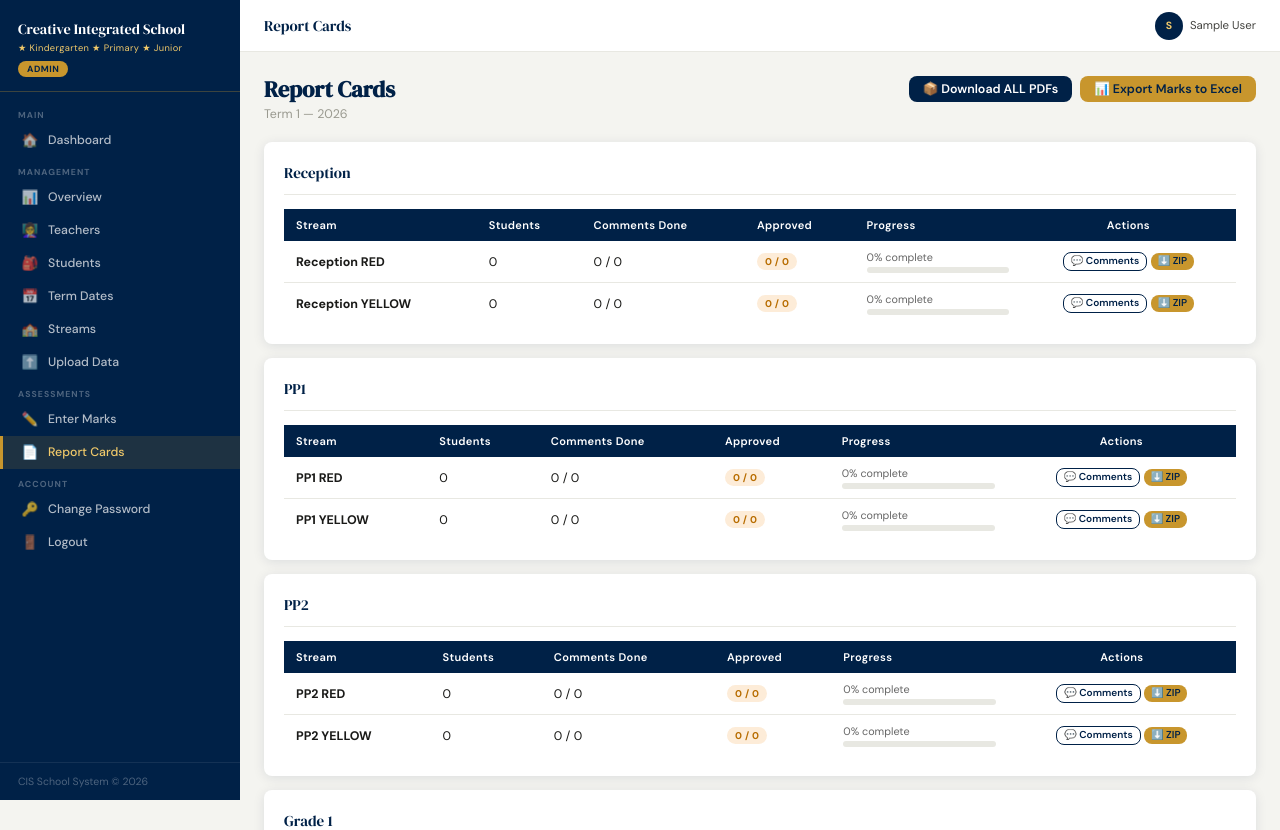
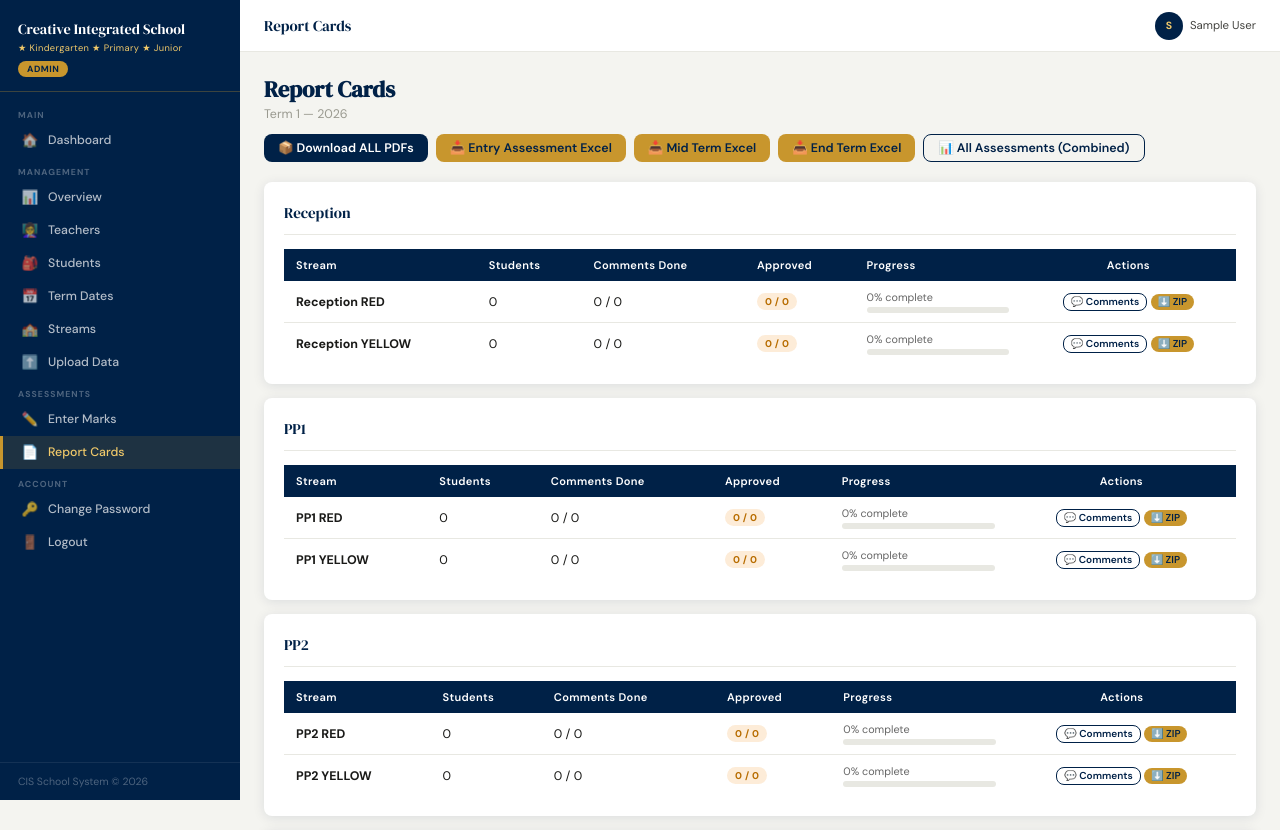
Before and after one commit to brayomoha/CIS-REPORTS, a Flask app: page /reports/overview in a window 1280 px wide. Shown: the top 830 px of the page. Run offline with Flask 3, Linux system fonts and the light colour scheme; the visitor is signed in with stand-in values (Sample User, id 1); data comes from the database, SQL or seed files in the repository; data that the repository does not hold is empty.

Commit message:
Update overview.html

```diff
--- a/app/templates/reports/overview.html
+++ b/app/templates/reports/overview.html
@@ -10,9 +10,20 @@
        onclick="this.textContent='⏳ Generating...';this.style.opacity='.6'">
       📦 Download ALL PDFs
     </a>
-    <a href="{{ url_for('reports.download_marks_excel') }}" class="btn btn-g">
-      📊 Export Marks to Excel
-    </a>
+    <div style="display:flex;gap:8px;flex-wrap:wrap">
+      <a href="{{ url_for('reports.download_marks_excel_by_assessment', assessment_number=1) }}" class="btn btn-g">
+        📥 Entry Assessment Excel
+      </a>
+      <a href="{{ url_for('reports.download_marks_excel_by_assessment', assessment_number=2) }}" class="btn btn-g">
+        📥 Mid Term Excel
+      </a>
+      <a href="{{ url_for('reports.download_marks_excel_by_assessment', assessment_number=3) }}" class="btn btn-g">
+        📥 End Term Excel
+      </a>
+      <a href="{{ url_for('reports.download_marks_excel') }}" class="btn btn-o">
+        📊 All Assessments (Combined)
+      </a>
+    </div>
   </div>
 </div>
 
```
